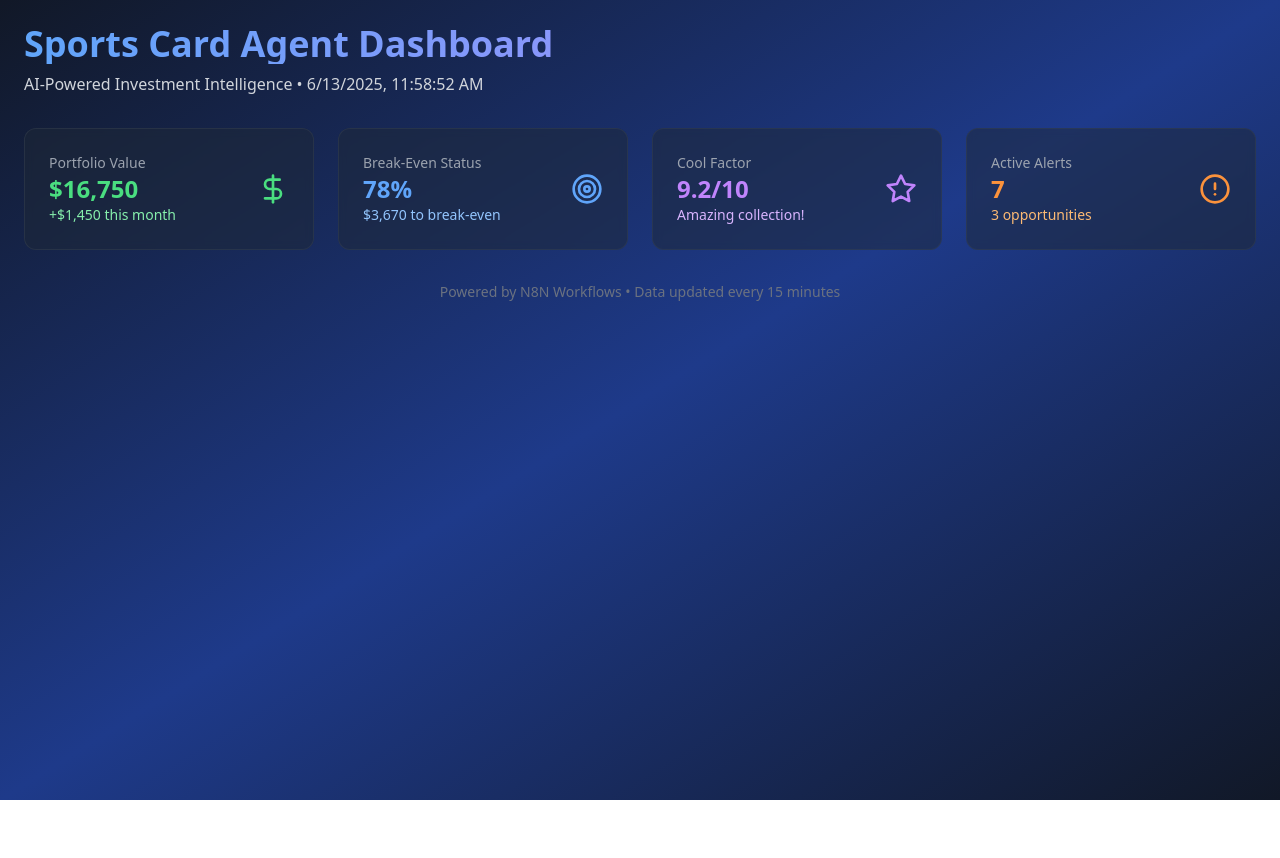
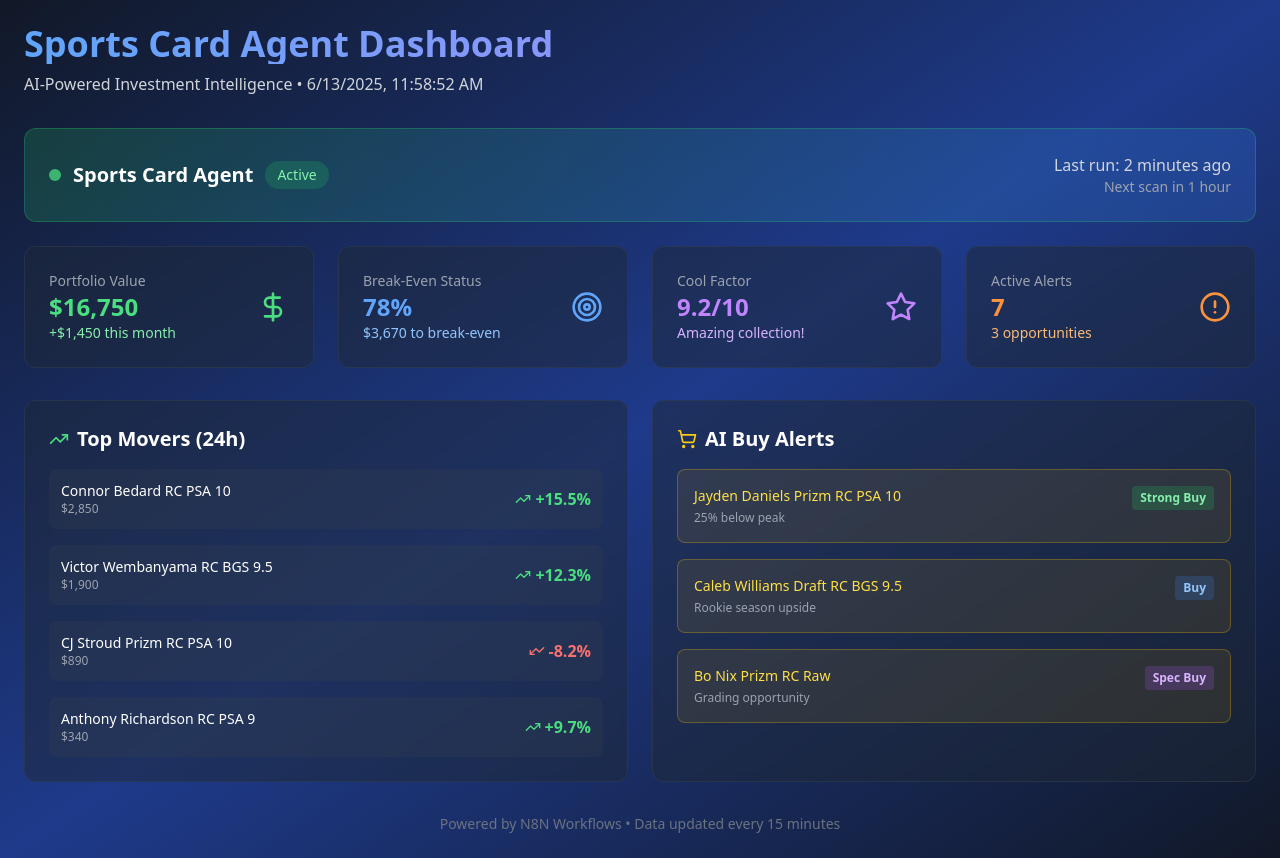
Before and after one commit to jlove703/sports-cards-ai-v3, a Next.js app: page / in a window 1280 px wide. Before the commit the page ends 800 px from the top, so only its background shows below. Built offline with nearby package versions, Linux system fonts and the light colour scheme.

Commit message:
Update index.tsx

```diff
--- a/pages/index.tsx
+++ b/pages/index.tsx
@@ -1,7 +1,7 @@
 'use client'
 
 import React, { useState, useEffect } from 'react';
-import { DollarSign, Target, Star, AlertCircle } from 'lucide-react';
+import { DollarSign, Target, Star, AlertCircle, TrendingUp, ShoppingCart } from 'lucide-react';
 
 export default function Home() {
   const [currentTime, setCurrentTime] = useState(new Date());
@@ -16,6 +16,7 @@ export default function Home() {
   return (
     <div className="min-h-screen bg-gradient-to-br from-gray-900 via-blue-900 to-gray-900 text-white p-6">
       <div className="max-w-7xl mx-auto">
+        {/* Header */}
         <div className="mb-8">
           <h1 className="text-4xl font-bold bg-gradient-to-r from-blue-400 to-purple-400 bg-clip-text text-transparent">
             Sports Card Agent Dashboard
@@ -25,6 +26,24 @@ export default function Home() {
           </p>
         </div>
 
+        {/* AI Agent Status Widget */}
+        <div className="bg-gradient-to-r from-green-500/20 to-blue-500/20 rounded-xl p-6 mb-6 border border-green-500/30">
+          <div className="flex items-center justify-between">
+            <div className="flex items-center space-x-3">
+              <div className="w-3 h-3 bg-green-400 rounded-full animate-pulse"></div>
+              <h2 className="text-xl font-semibold">Sports Card Agent</h2>
+              <span className="px-3 py-1 bg-green-500/20 text-green-300 rounded-full text-sm">
+                Active
+              </span>
+            </div>
+            <div className="text-right">
+              <p className="text-gray-300">Last run: 2 minutes ago</p>
+              <p className="text-sm text-gray-400">Next scan in 1 hour</p>
+            </div>
+          </div>
+        </div>
+
+        {/* Main Stats Grid */}
         <div className="grid grid-cols-1 md:grid-cols-2 lg:grid-cols-4 gap-6 mb-8">
           <div className="bg-gray-800/50 backdrop-blur-sm rounded-xl p-6 border border-gray-700/50">
             <div className="flex items-center justify-between">
@@ -71,6 +90,103 @@ export default function Home() {
           </div>
         </div>
 
+        {/* Sports Card Data Section */}
+        <div className="grid grid-cols-1 lg:grid-cols-2 gap-6 mb-8">
+          {/* Top Movers */}
+          <div className="bg-gray-800/50 backdrop-blur-sm rounded-xl p-6 border border-gray-700/50">
+            <h3 className="text-xl font-semibold mb-4 flex items-center">
+              <TrendingUp className="w-5 h-5 mr-2 text-green-400" />
+              Top Movers (24h)
+            </h3>
+            <div className="space-y-4">
+              <div className="flex items-center justify-between p-3 bg-gray-700/30 rounded-lg">
+                <div className="flex-1">
+                  <p className="font-medium text-sm">Connor Bedard RC PSA 10</p>
+                  <p className="text-xs text-gray-400">$2,850</p>
+                </div>
+                <div className="flex items-center text-green-400">
+                  <TrendingUp className="w-4 h-4 mr-1" />
+                  <span className="font-semibold">+15.5%</span>
+                </div>
+              </div>
+              <div className="flex items-center justify-between p-3 bg-gray-700/30 rounded-lg">
+                <div className="flex-1">
+                  <p className="font-medium text-sm">Victor Wembanyama RC BGS 9.5</p>
+                  <p className="text-xs text-gray-400">$1,900</p>
+                </div>
+                <div className="flex items-center text-green-400">
+                  <TrendingUp className="w-4 h-4 mr-1" />
+                  <span className="font-semibold">+12.3%</span>
+                </div>
+              </div>
+              <div className="flex items-center justify-between p-3 bg-gray-700/30 rounded-lg">
+                <div className="flex-1">
+                  <p className="font-medium text-sm">CJ Stroud Prizm RC PSA 10</p>
+                  <p className="text-xs text-gray-400">$890</p>
+                </div>
+                <div className="flex items-center text-red-400">
+                  <TrendingUp className="w-4 h-4 mr-1 rotate-180" />
+                  <span className="font-semibold">-8.2%</span>
+                </div>
+              </div>
+              <div className="flex items-center justify-between p-3 bg-gray-700/30 rounded-lg">
+                <div className="flex-1">
+                  <p className="font-medium text-sm">Anthony Richardson RC PSA 9</p>
+                  <p className="text-xs text-gray-400">$340</p>
+                </div>
+                <div className="flex items-center text-green-400">
+                  <TrendingUp className="w-4 h-4 mr-1" />
+                  <span className="font-semibold">+9.7%</span>
+                </div>
+              </div>
+            </div>
+          </div>
+
+          {/* AI Buy Alerts */}
+          <div className="bg-gray-800/50 backdrop-blur-sm rounded-xl p-6 border border-gray-700/50">
+            <h3 className="text-xl font-semibold mb-4 flex items-center">
+              <ShoppingCart className="w-5 h-5 mr-2 text-yellow-400" />
+              AI Buy Alerts
+            </h3>
+            <div className="space-y-4">
+              <div className="p-4 bg-yellow-500/10 border border-yellow-500/30 rounded-lg">
+                <div className="flex items-start justify-between">
+                  <div className="flex-1">
+                    <p className="font-medium text-sm text-yellow-300">Jayden Daniels Prizm RC PSA 10</p>
+                    <p className="text-xs text-gray-400 mt-1">25% below peak</p>
+                  </div>
+                  <span className="px-2 py-1 rounded text-xs font-semibold bg-green-500/20 text-green-300">
+                    Strong Buy
+                  </span>
+                </div>
+              </div>
+              <div className="p-4 bg-yellow-500/10 border border-yellow-500/30 rounded-lg">
+                <div className="flex items-start justify-between">
+                  <div className="flex-1">
+                    <p className="font-medium text-sm text-yellow-300">Caleb Williams Draft RC BGS 9.5</p>
+                    <p className="text-xs text-gray-400 mt-1">Rookie season upside</p>
+                  </div>
+                  <span className="px-2 py-1 rounded text-xs font-semibold bg-blue-500/20 text-blue-300">
+                    Buy
+                  </span>
+                </div>
+              </div>
+              <div className="p-4 bg-yellow-500/10 border border-yellow-500/30 rounded-lg">
+                <div className="flex items-start justify-between">
+                  <div className="flex-1">
+                    <p className="font-medium text-sm text-yellow-300">Bo Nix Prizm RC Raw</p>
+                    <p className="text-xs text-gray-400 mt-1">Grading opportunity</p>
+                  </div>
+                  <span className="px-2 py-1 rounded text-xs font-semibold bg-purple-500/20 text-purple-300">
+                    Spec Buy
+                  </span>
+                </div>
+              </div>
+            </div>
+          </div>
+        </div>
+
+        {/* Footer */}
         <div className="mt-8 text-center text-gray-500 text-sm">
           <p>Powered by N8N Workflows • Data updated every 15 minutes</p>
         </div>
```
